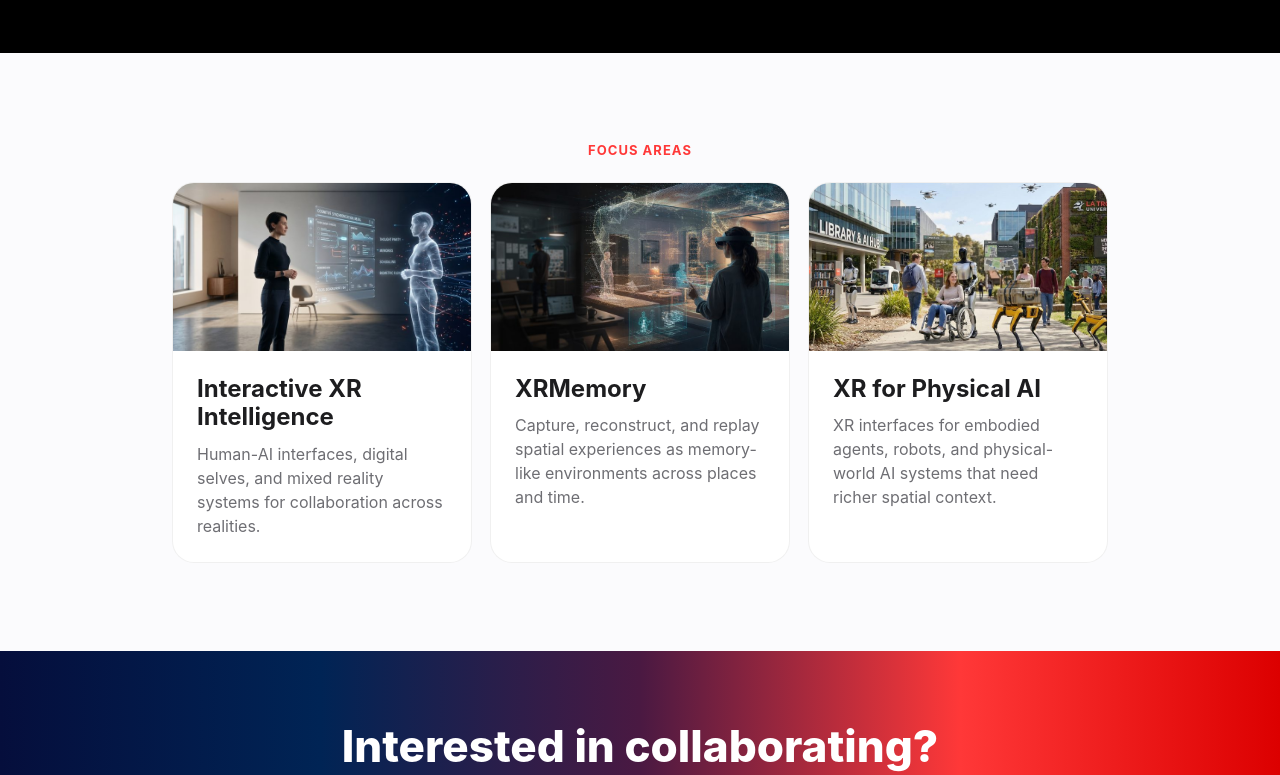
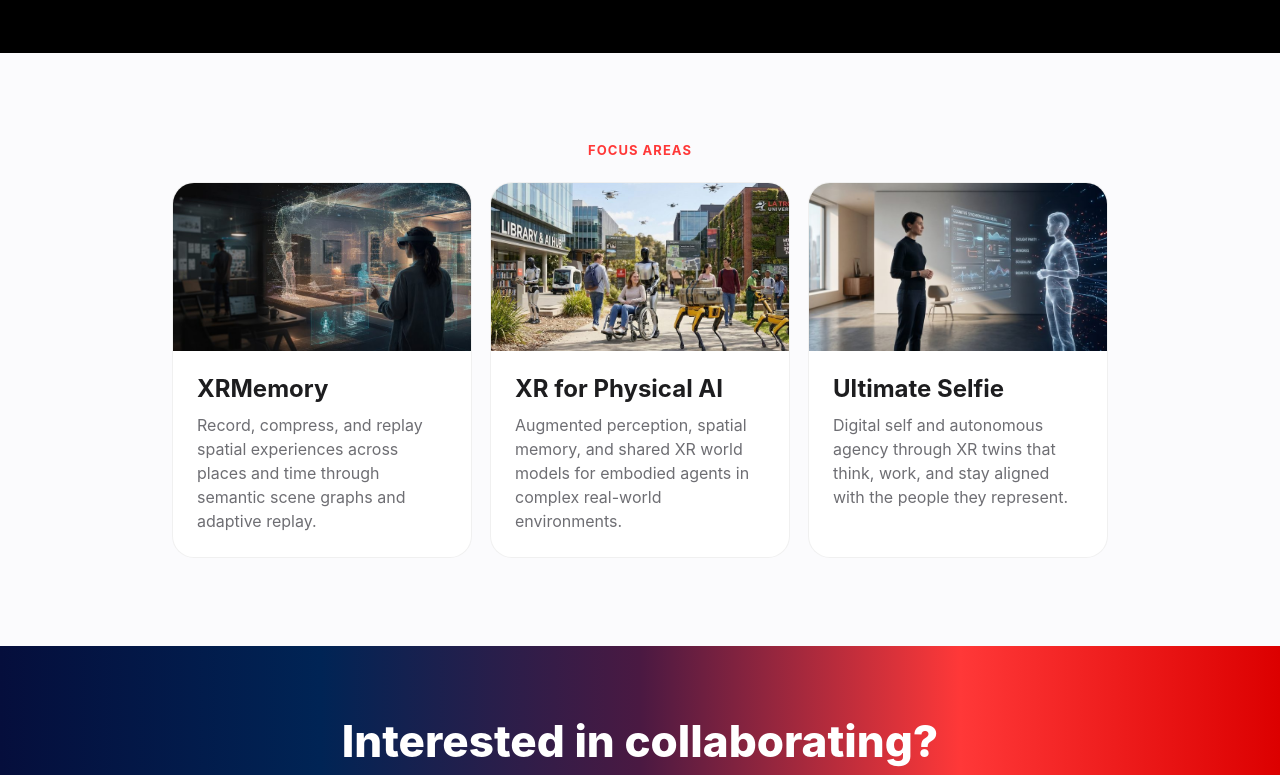
Before and after one commit to Dooyoung-Kim/Dooyoung-Kim.github.io, a website: page index.html in a window 1280 px wide. Shown: the part 1820-2595 px from the top of the page. Drawn offline with Linux system fonts and the light colour scheme.

Commit message:
Align home focus areas with research page

```diff
--- a/index.html
+++ b/index.html
@@ -221,24 +221,24 @@
       </div>
       <div class="focus-grid">
         <article class="focus-card">
-          <img src="lab/images/ultimate_selfie-800.jpg" alt="Interactive XR Intelligence" loading="lazy">
-          <div>
-            <h3>Interactive XR Intelligence</h3>
-            <p>Human-AI interfaces, digital selves, and mixed reality systems for collaboration across realities.</p>
-          </div>
-        </article>
-        <article class="focus-card">
           <img src="lab/images/XRMemory-800.jpg" alt="XRMemory" loading="lazy">
           <div>
             <h3>XRMemory</h3>
-            <p>Capture, reconstruct, and replay spatial experiences as memory-like environments across places and time.</p>
+            <p>Record, compress, and replay spatial experiences across places and time through semantic scene graphs and adaptive replay.</p>
           </div>
         </article>
         <article class="focus-card">
           <img src="lab/images/physical_ai-800.jpg" alt="XR for Physical AI" loading="lazy">
           <div>
             <h3>XR for Physical AI</h3>
-            <p>XR interfaces for embodied agents, robots, and physical-world AI systems that need richer spatial context.</p>
+            <p>Augmented perception, spatial memory, and shared XR world models for embodied agents in complex real-world environments.</p>
+          </div>
+        </article>
+        <article class="focus-card">
+          <img src="lab/images/ultimate_selfie-800.jpg" alt="Ultimate Selfie" loading="lazy">
+          <div>
+            <h3>Ultimate Selfie</h3>
+            <p>Digital self and autonomous agency through XR twins that think, work, and stay aligned with the people they represent.</p>
           </div>
         </article>
       </div>
```
